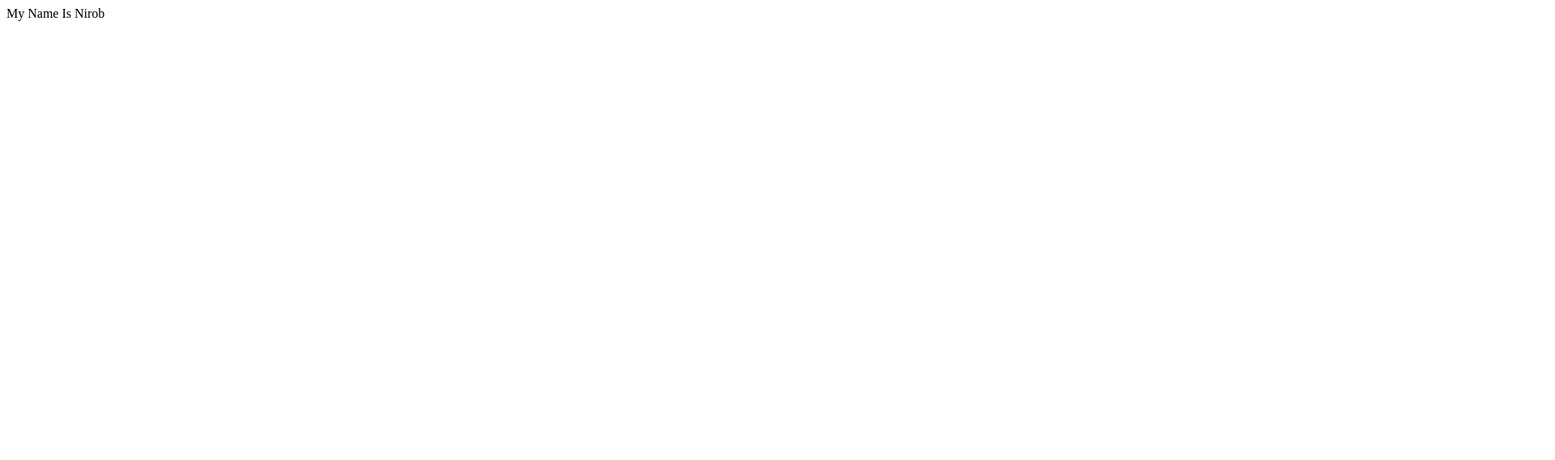
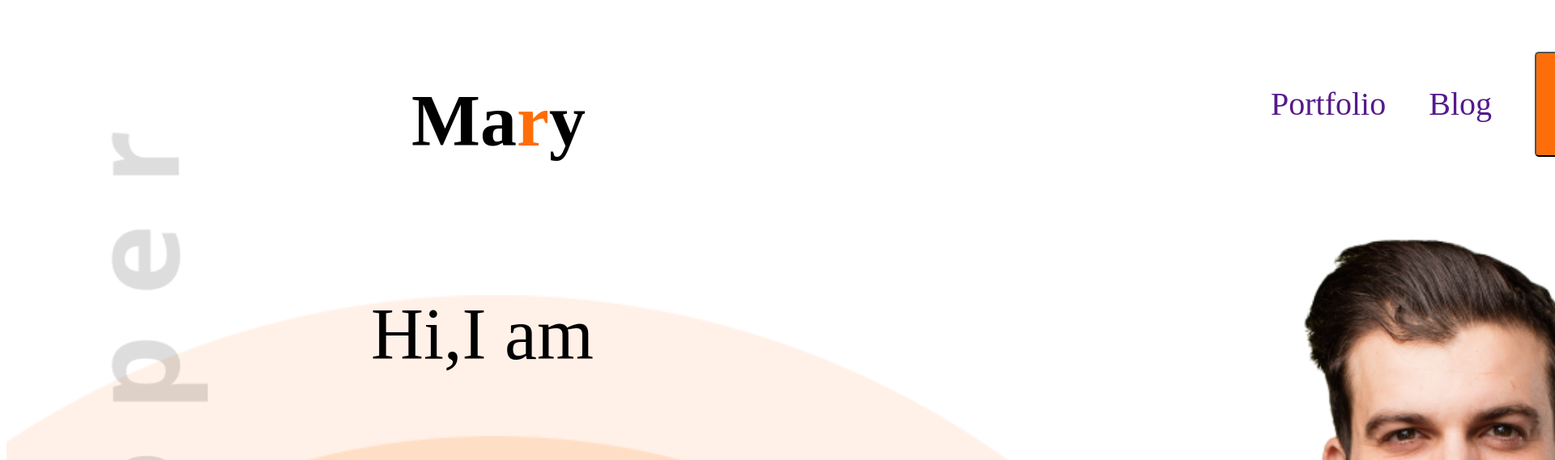
Before and after one commit to tahmidnirob6498/web-dev-portfolio, a plain HTML site: page index.html in a window 1280 px wide. Shown: the top 569 px of the page at 81% size, 1920 px wide, since content can reach past the window. Drawn offline with Linux system fonts and the light colour scheme.

Commit message:
My portfolio

```diff
--- a/index.html
+++ b/index.html
@@ -3,11 +3,38 @@
 <head>
     <meta charset="UTF-8">
     <meta name="viewport" content="width=device-width, initial-scale=1.0">
-    <title>My website portfolio</title>
+    <link rel="preconnect" href="https://fonts.googleapis.com">
+<link rel="preconnect" href="https://fonts.gstatic.com" crossorigin>
+<link href="https://fonts.googleapis.com/css2?family=Open+Sans:ital,wght@0,300..800;1,300..800&family=Work+Sans:ital,wght@0,100..900;1,100..900&display=swap" rel="stylesheet">
+    <title>My Protfolio website</title>
+    <link rel="stylesheet" href="styles/portfolio .css">
 </head>
+
 <body>
-    <header></header>
-    <main>My Name Is Nirob</main>
+    <header>
+        <nav>
+            <h3 class="Name">Ma<span class="text-primary">r</span>y</h3>
+            <ul>
+                <li><a href="">Portfolio</a></li>
+                <li><a href="">Blog</a></li>
+                <li><a href=""><button class="btn-primary">Hire me</button></a></li>
+            </ul>
+        </nav>
+        <div class="Maya">
+            <div class="Nirob">
+                <h3 class="Greeting">Hi,I am</h3>
+                <h1 class="inform">Mary Hardy</h1>
+                <p>Shot what able cold new see hold.Friendly as an betrayed formerly he. <br> Morning because as to society behaved moments.</p>
+                <button class="btn-primary space">Download</button>
+                <button class="btn-primary">Contact</button>
+            </div>
+            <div>
+                <img class="Man" src="./images/hardy.png" alt="">
+            </div>
+        </div>
+    </header>
+    <main></main>
     <footer></footer>
+
 </body>
 </html>
--- /dev/null
+++ b/styles/portfolio .css
@@ -0,0 +1,91 @@
+
+.open-sans-normal {
+  font-family: "Open Sans", sans-serif;
+  font-optical-sizing: auto;
+  font-weight: 400;
+  font-style: normal;
+  font-variation-settings:
+    "wdth" 100;
+
+
+
+}
+nav{
+    display: flex;
+    align-items: center;
+    justify-content: space-between;
+    gap: 900px;
+}
+.Name{
+    font-weight: 800;
+    width: 121px;
+    height: 61px;
+    font-size: 90px;
+    margin-left: 500px;
+}
+/* shared style */
+.text-primary{
+    color: #FD6E0A;
+}
+nav ul{
+    display: flex;
+    gap: 53px;
+    justify-content: center;
+    align-items: center;
+    margin-right: 400px;
+}
+nav li{
+    list-style: none;
+}
+nav li a{
+    text-decoration: none;
+    font-size: 40px;
+}
+.Dark2{color: #474747;
+}
+.btn-primary{
+    background-color: #FD6E0A;
+    color: white;
+    font-weight: bold;
+    font-size: 40px;
+    padding: 18px 35px;
+    border-radius: 5px;
+}
+.Greeting{
+    font-size: 90px;
+    font-weight: 400;
+}
+.inform{
+    font-size: 160px;
+    font-weight: bold;
+}
+p{
+    font-size: 36px;
+    line-height: 35px;
+    color: #757575;
+}
+.space{
+    margin-right: 30px;
+}
+.Man{
+    width: 1000px;
+    height: 1200px;
+    margin-right: 300px;
+}
+.Maya{
+    display: flex;
+    justify-content: space-between;
+    align-items: center;
+    gap: 330px;
+
+}
+.Nirob{
+    margin-left: 450px;
+}
+header{
+    background-image: url(../images/developer.png),url(../images/header_bg.png);
+    background-repeat: no-repeat;
+    background-size: 150px,1750px;
+    background-position: 100px,bottom right;
+
+}
```
